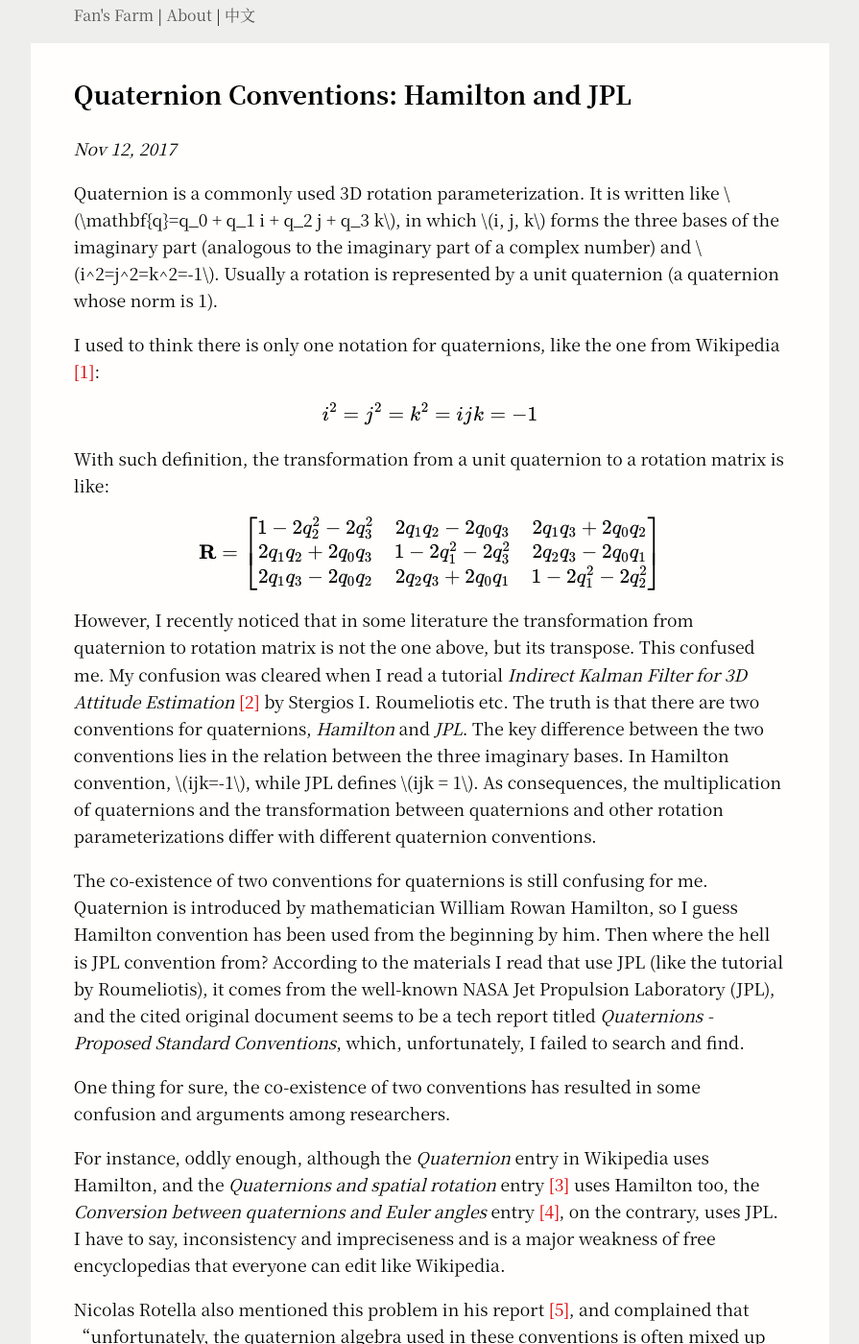
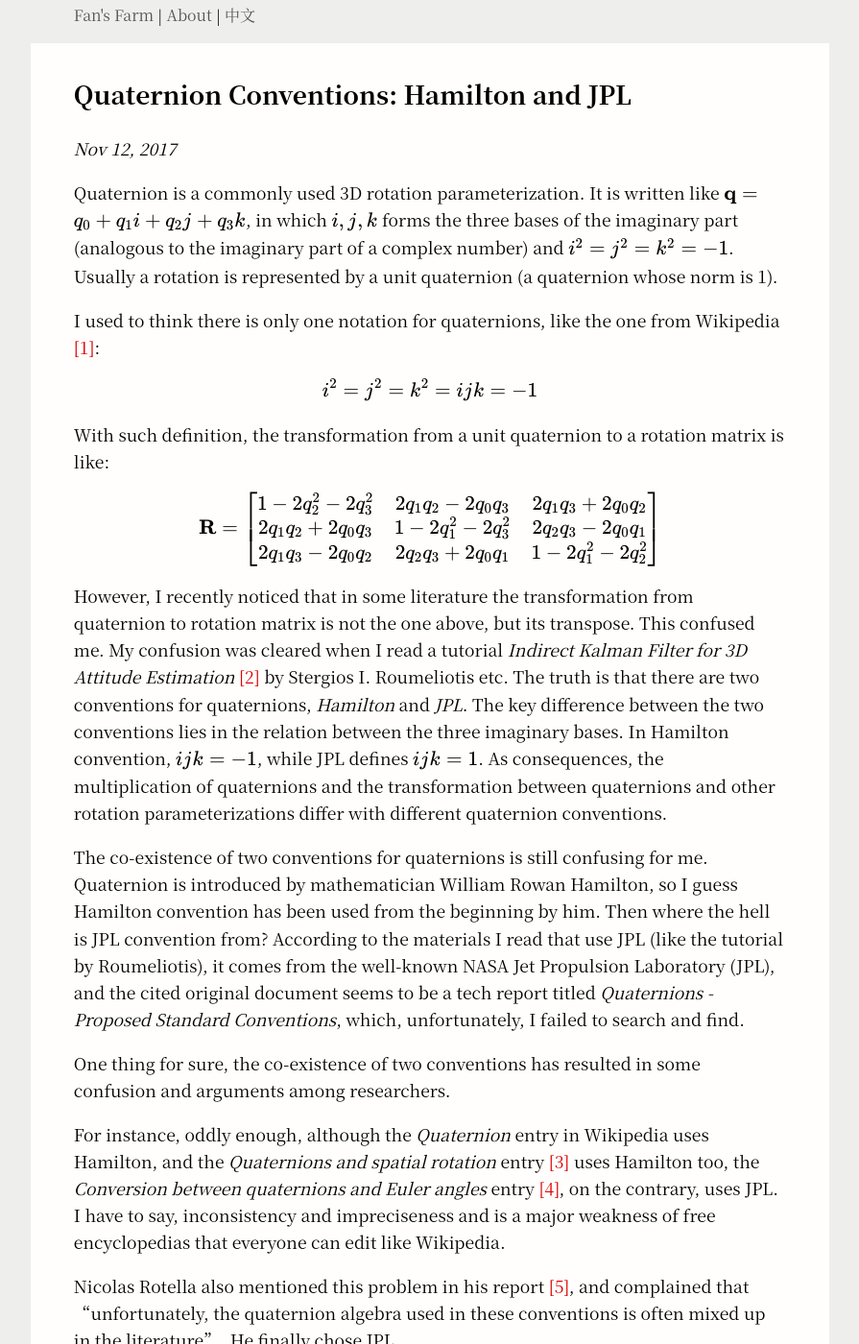
Before and after one commit to izhengfan/izhengfan.github.io, a Jekyll site: the page built from _posts/2017-11-12-quaternion_conventions_en.md, in a window 1280 px wide and 1400 px high. Shown: the whole window at 96% size, without its empty margins (192-1087 px from the left). Built offline with Jekyll 4.4.1, drawn with Linux system fonts in a browser that asks for light colours.

Commit message:
:pencil2: fix eq delimiters

```diff
--- a/_posts/2017-11-12-quaternion_conventions_en.md
+++ b/_posts/2017-11-12-quaternion_conventions_en.md
@@ -6,7 +6,7 @@ categories: en
 tags: robotics
 ---
 
-Quaternion is a commonly used 3D rotation parameterization. It is written like $$\mathbf{q}=q_0 + q_1 i + q_2 j + q_3 k$$, in which $$i, j, k$$ forms the three bases of the imaginary part (analogous to the imaginary part of a complex number) and $$i^2=j^2=k^2=-1$$. Usually a rotation is represented by a unit quaternion (a quaternion whose norm is 1).
+Quaternion is a commonly used 3D rotation parameterization. It is written like $\mathbf{q}=q_0 + q_1 i + q_2 j + q_3 k$, in which $i, j, k$ forms the three bases of the imaginary part (analogous to the imaginary part of a complex number) and $i^2=j^2=k^2=-1$. Usually a rotation is represented by a unit quaternion (a quaternion whose norm is 1).
 
 I used to think there is only one notation for quaternions, like the one from Wikipedia [\[1\]](https://en.wikipedia.org/wiki/Quaternion):
 
@@ -16,7 +16,7 @@ With such definition, the transformation from a unit quaternion to a rotation ma
 
 $$ {\bf R}=\begin{bmatrix} 1-2q_2^2-2q_3^2 & 2q_1q_2-2q_0q_3 & 2q_1q_3+2q_0q_2 \\ 2q_1q_2+2q_0q_3 & 1-2q_1^2-2q_3^2 & 2q_2q_3-2q_0q_1 \\ 2q_1q_3-2q_0q_2 & 2q_2q_3+2q_0q_1 & 1-2q_1^2-2q_2^2 \end{bmatrix} $$
 
-However, I recently noticed that in some literature the transformation from quaternion to rotation matrix is not the one above, but its transpose. This confused me. My confusion was cleared when I read a tutorial _Indirect Kalman Filter for 3D Attitude Estimation_ [\[2\]](http://mars.cs.umn.edu/tr/reports/Trawny05b.pdf)  by Stergios I. Roumeliotis etc. The truth is that there are two conventions for quaternions, _Hamilton_ and _JPL_. The key difference between the two conventions lies in the relation between the three imaginary bases. In Hamilton convention, $$ijk=-1$$, while JPL defines $$ijk = 1$$. As consequences, the multiplication of quaternions and the transformation between quaternions and other rotation parameterizations differ with different quaternion conventions.
+However, I recently noticed that in some literature the transformation from quaternion to rotation matrix is not the one above, but its transpose. This confused me. My confusion was cleared when I read a tutorial _Indirect Kalman Filter for 3D Attitude Estimation_ [\[2\]](http://mars.cs.umn.edu/tr/reports/Trawny05b.pdf)  by Stergios I. Roumeliotis etc. The truth is that there are two conventions for quaternions, _Hamilton_ and _JPL_. The key difference between the two conventions lies in the relation between the three imaginary bases. In Hamilton convention, $ijk=-1$, while JPL defines $ijk = 1$. As consequences, the multiplication of quaternions and the transformation between quaternions and other rotation parameterizations differ with different quaternion conventions.
 
 The co-existence of two conventions for quaternions is still confusing for me. Quaternion is introduced by mathematician William Rowan Hamilton, so I guess Hamilton convention has been used from the beginning by him. Then where the hell is JPL convention from? According to the materials I read that use JPL (like the tutorial by Roumeliotis), it comes from the well-known NASA Jet Propulsion Laboratory (JPL), and the cited original document seems to be a tech report titled _Quaternions - Proposed Standard Conventions_, which, unfortunately, I failed to search and find.
 
```
